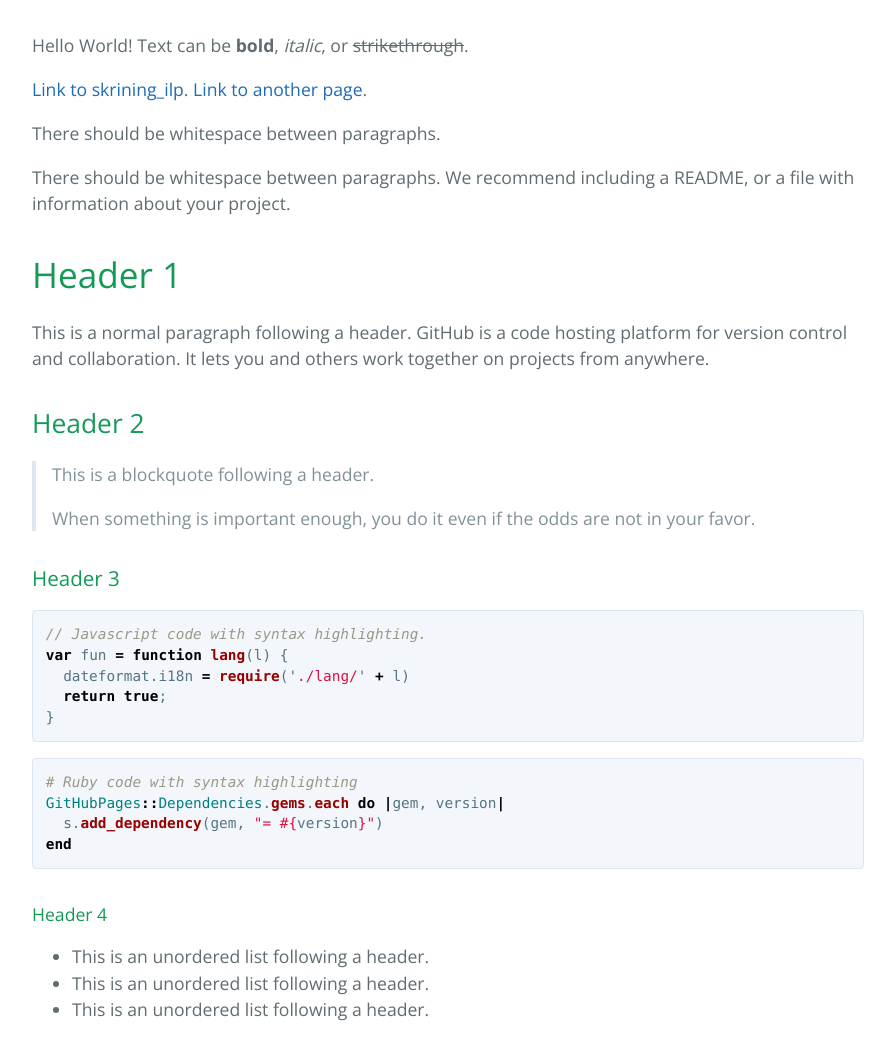
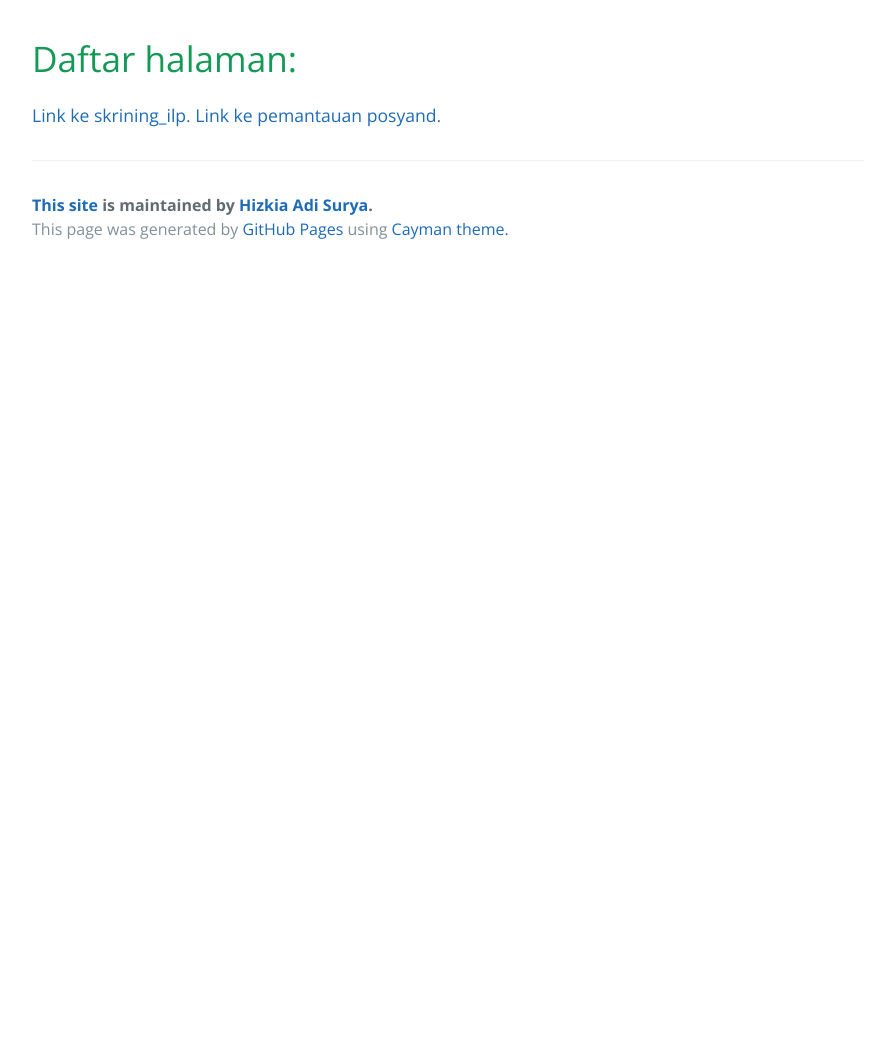
Before and after one commit to pkmsawahpulo/pkmsawahpulo.github.io, a Jekyll site: the page built from index.md, in a window 1280 px wide and 1400 px high. Shown: the part 343-1400 px from the top of the window, without its empty margins (192-1087 px from the left). Built offline with Jekyll 4.4.1, drawn with Linux system fonts in a browser that asks for light colours; our own code applies the rules of GitHub Pages for plain Markdown files; some of the changed text lies outside the part shown.

Commit message:
Udate index, layout, license. Add pemantauan_posyandu

````diff
--- a/_layouts/default.html
+++ b/_layouts/default.html
@@ -16,36 +16,15 @@
         <h1 class="project-name">{{ site.title | default: site.github.repository_name }}</h1>
         <h2 class="project-tagline">{{ site.description | default: site.github.project_tagline }}</h2>
       </hgroup>
-      {% if site.github.is_project_page %}
-        <a href="{{ site.github.repository_url }}" class="btn">View on GitHub</a>
-      {% endif %}
-      {% if site.show_downloads %}
-        <a href="{{ site.github.zip_url }}" class="btn">Download .zip</a>
-        <a href="{{ site.github.tar_url }}" class="btn">Download .tar.gz</a>
-      {% endif %}
     </section>
 
     <section class="main-content">
       {{ content }}
 
       <footer class="site-footer">
-        {% if site.github.is_project_page %}
-          <span class="site-footer-owner"><a href="{{ site.github.repository_url }}">{{ site.github.repository_name }}</a> is maintained by <a href="{{ site.github.owner_url }}">{{ site.github.owner_name }}</a>.</span>
-        {% endif %}
-        <span class="site-footer-credits">This page was generated by <a href="https://pages.github.com">GitHub Pages</a>.</span>
+        <span class="site-footer-owner"><a href="https://pkmsawahpulo.github.io">This site</a> is maintained by <a href="https://github.com/HizkiaAdi">Hizkia Adi Surya</a>.</span>
+        <span class="site-footer-credits">This page was generated by <a href="https://pages.github.com">GitHub Pages</a> using <a href="https://github.com/pages-themes/cayman">Cayman theme.</a></span>
       </footer>
     </section>
-
-    {% if site.google_analytics %}
-      <script type="text/javascript">
-        (function(i,s,o,g,r,a,m){i['GoogleAnalyticsObject']=r;i[r]=i[r]||function(){
-        (i[r].q=i[r].q||[]).push(arguments)},i[r].l=1*new Date();a=s.createElement(o),
-        m=s.getElementsByTagName(o)[0];a.async=1;a.src=g;m.parentNode.insertBefore(a,m)
-        })(window,document,'script','//www.google-analytics.com/analytics.js','ga');
-
-        ga('create', '{{ site.google_analytics }}', 'auto');
-        ga('send', 'pageview');
-      </script>
-    {% endif %}
   </body>
 </html>
--- a/index.md
+++ b/index.md
@@ -2,124 +2,6 @@
 layout: default
 ---
 
-Hello World!
-Text can be **bold**, _italic_, or ~~strikethrough~~.
-
-[Link to skrining_ilp](skrining_ilp).
-[Link to another page](another-page).
-
-There should be whitespace between paragraphs.
-
-There should be whitespace between paragraphs. We recommend including a README, or a file with information about your project.
-
-# [](#header-1)Header 1
-
-This is a normal paragraph following a header. GitHub is a code hosting platform for version control and collaboration. It lets you and others work together on projects from anywhere.
-
-## [](#header-2)Header 2
-
-> This is a blockquote following a header.
->
-> When something is important enough, you do it even if the odds are not in your favor.
-
-### [](#header-3)Header 3
-
-```js
-// Javascript code with syntax highlighting.
-var fun = function lang(l) {
-  dateformat.i18n = require('./lang/' + l)
-  return true;
-}
-```
-
-```ruby
-# Ruby code with syntax highlighting
-GitHubPages::Dependencies.gems.each do |gem, version|
-  s.add_dependency(gem, "= #{version}")
-end
-```
-
-#### [](#header-4)Header 4
-
-*   This is an unordered list following a header.
-*   This is an unordered list following a header.
-*   This is an unordered list following a header.
-
-##### [](#header-5)Header 5
-
-1.  This is an ordered list following a header.
-2.  This is an ordered list following a header.
-3.  This is an ordered list following a header.
-
-###### [](#header-6)Header 6
-
-| head1        | head two          | three |
-|:-------------|:------------------|:------|
-| ok           | good swedish fish | nice  |
-| out of stock | good and plenty   | nice  |
-| ok           | good `oreos`      | hmm   |
-| ok           | good `zoute` drop | yumm  |
-
-### There's a horizontal rule below this.
-
-* * *
-
-### Here is an unordered list:
-
-*   Item foo
-*   Item bar
-*   Item baz
-*   Item zip
-
-### And an ordered list:
-
-1.  Item one
-1.  Item two
-1.  Item three
-1.  Item four
-
-### And a nested list:
-
-- level 1 item
-  - level 2 item
-  - level 2 item
-    - level 3 item
-    - level 3 item
-- level 1 item
-  - level 2 item
-  - level 2 item
-  - level 2 item
-- level 1 item
-  - level 2 item
-  - level 2 item
-- level 1 item
-
-### Small image
-
-![](https://assets-cdn.github.com/images/icons/emoji/octocat.png)
-
-### Large image
-
-![](https://guides.github.com/activities/hello-world/branching.png)
-
-
-### Definition lists can be used with HTML syntax.
-
-<dl>
-<dt>Name</dt>
-<dd>Godzilla</dd>
-<dt>Born</dt>
-<dd>1952</dd>
-<dt>Birthplace</dt>
-<dd>Japan</dd>
-<dt>Color</dt>
-<dd>Green</dd>
-</dl>
-
-```
-Long, single-line code blocks should not wrap. They should horizontally scroll if they are too long. This line should be long enough to demonstrate this.
-```
-
-```
-The final element.
-```
+# Daftar halaman:
+[Link ke skrining_ilp](skrining_ilp).
+[Link ke pemantauan posyand](pemantauan_posyandu).
````
Also changed, not shown: not-index.md (added, +125 -0 lines), pemantauan_posyandu.md (added, +52 -0 lines), skrining_ilp.md (+2 -1 lines), README.md, 1 other file.
